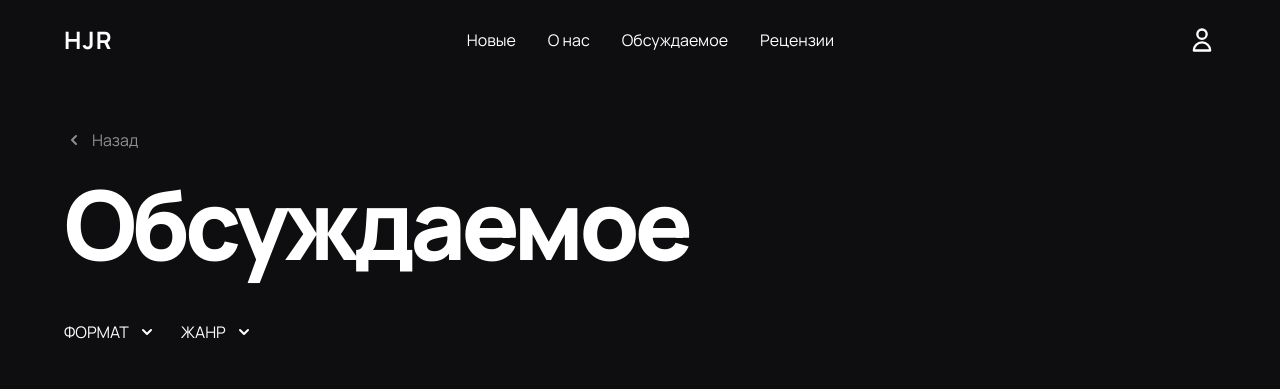
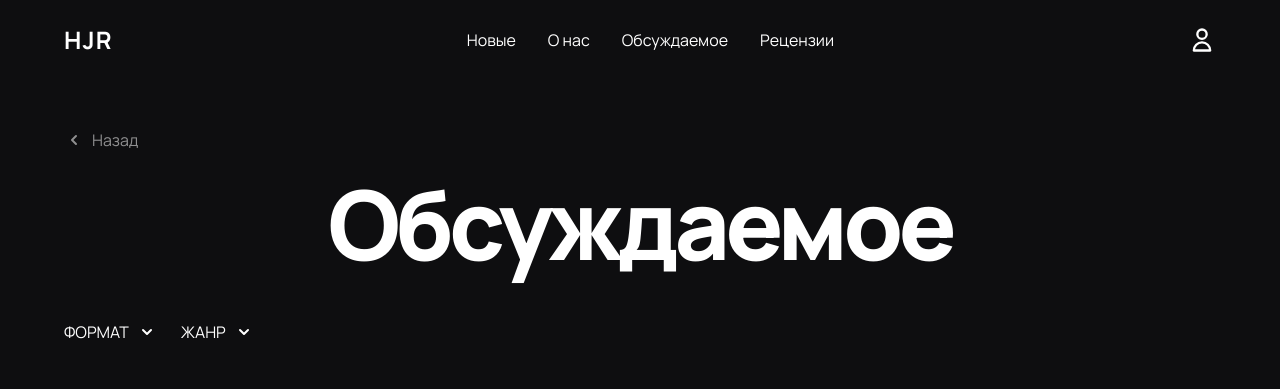
Before and after one commit to honjireview/HJR-Site, a Flask app: page /community/ in a window 1280 px wide. Shown: the top 389 px of the page. Run offline with Flask 3, Linux system fonts and the light colour scheme; parts of the project's set-up code (start-up, migrations or seed data) failed here and were passed over; some libraries are stand-ins or nearby versions.

Commit message:
refactor catalog layout and styles: center page title, adjust back link width for better alignment, and update tag gradient to pink-purple for improved visual appeal

```diff
--- a/templates/main_site/catalog.html
+++ b/templates/main_site/catalog.html
@@ -4,13 +4,13 @@
 {% block content %}
 <section class="py-12">
     <div class="mb-12">
-        <a href="{{ url_for('main_site.index') }}" class="flex items-center space-x-2 text-[#8F8F90] hover:text-white transition-colors mb-6">
+        <a href="{{ url_for('main_site.index') }}" class="flex items-center space-x-2 text-[#8F8F90] hover:text-white transition-colors mb-6 w-fit">
             <svg xmlns="http://www.w3.org/2000/svg" class="h-5 w-5" viewBox="0 0 20 20" fill="currentColor">
                 <path fill-rule="evenodd" d="M12.707 5.293a1 1 0 010 1.414L9.414 10l3.293 3.293a1 1 0 01-1.414 1.414l-4-4a1 1 0 010-1.414l4-4a1 1 0 011.414 0z" clip-rule="evenodd" />
             </svg>
             <span>Назад</span>
         </a>
-        <h1 class="text-7xl md:text-8xl font-extrabold text-white tracking-tighter">{{ page_title }}</h1>
+        <h1 class="text-7xl md:text-8xl font-extrabold text-white tracking-tighter text-center">{{ page_title }}</h1>
     </div>
 
     <div class="flex items-center space-x-6 mb-12">
@@ -32,7 +32,7 @@
         {% for review in reviews %}
         <div class="flex flex-col md:flex-row gap-8 items-start">
             <div class="flex-1 order-2 md:order-1">
-                <span class="inline-block text-sm font-bold text-white py-1 px-3 rounded-full bg-gradient-to-r from-purple-500 to-indigo-600 mb-4">{{ review.tag }}</span>
+                <span class="inline-block text-sm font-bold text-pink-100 py-1 px-3 rounded-full bg-gradient-to-r from-pink-500 to-purple-600 mb-4">{{ review.tag }}</span>
                 <h2 class="text-4xl font-bold text-white mb-4">{{ review.title }}</h2>
                 <p class="text-[#EAEAEA] mb-8 max-w-xl">{{ review.description }}</p>
                 <p class="text-[#8F8F90] font-mono text-sm">{{ review.date }}</p>
```
